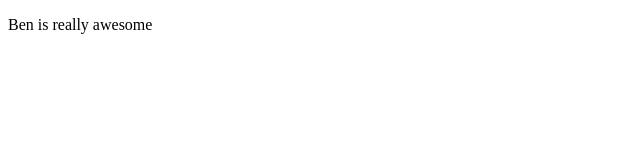
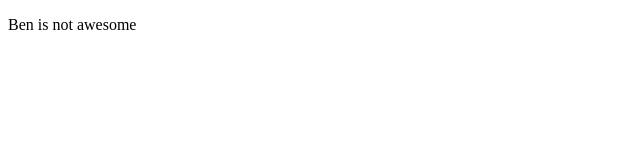
Before and after one commit to bent0b0x/Bens-Awesome-Page, a plain HTML site: page index.html in a window 1280 px wide. Shown: the full height of the page, 0-640 px from the left. Drawn offline with Linux system fonts and the light colour scheme.

Commit message:
Created using Popcode: https://popcode.org

```diff
--- a/index.html
+++ b/index.html
@@ -4,6 +4,6 @@
         <title>Ben's Awesome Page</title>
     </head>
     <body>
-        <p>Ben is really awesome</p>
+        <p>Ben is not awesome</p>
     </body>
 </html>
```
